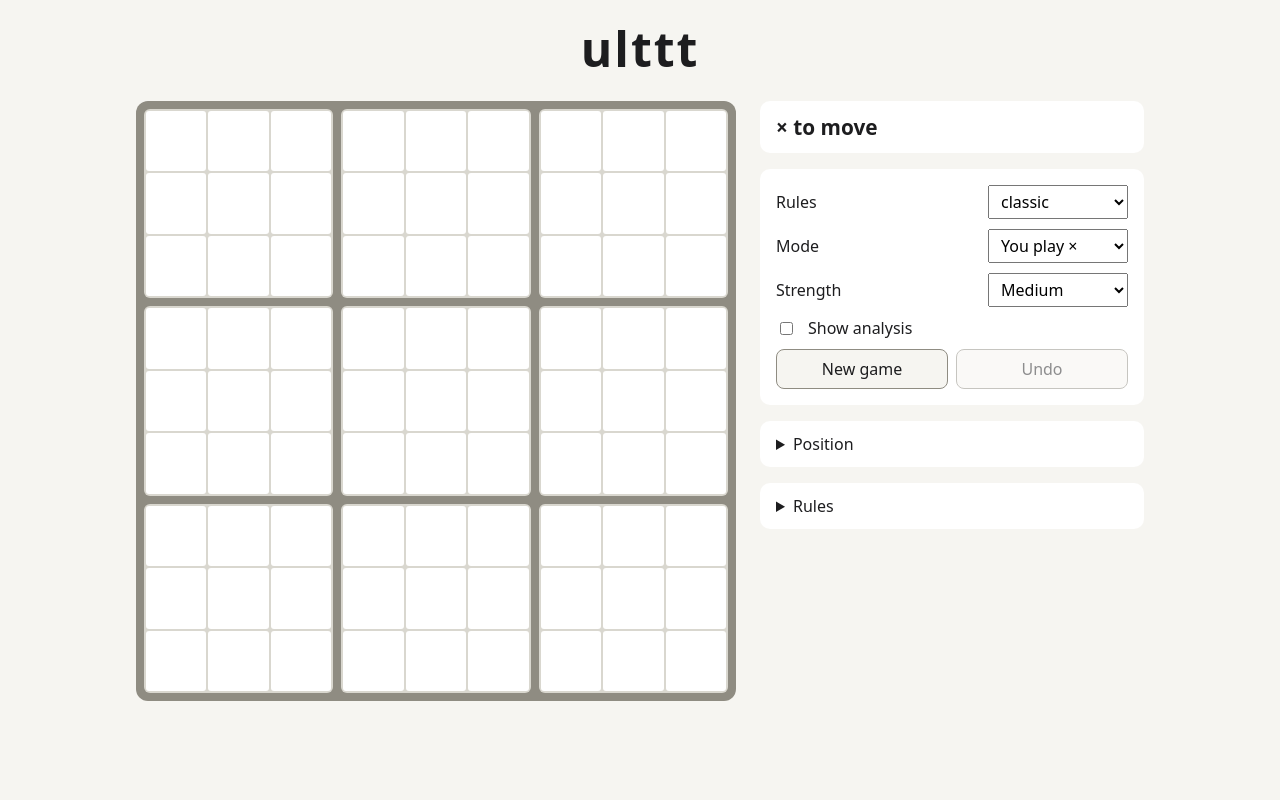
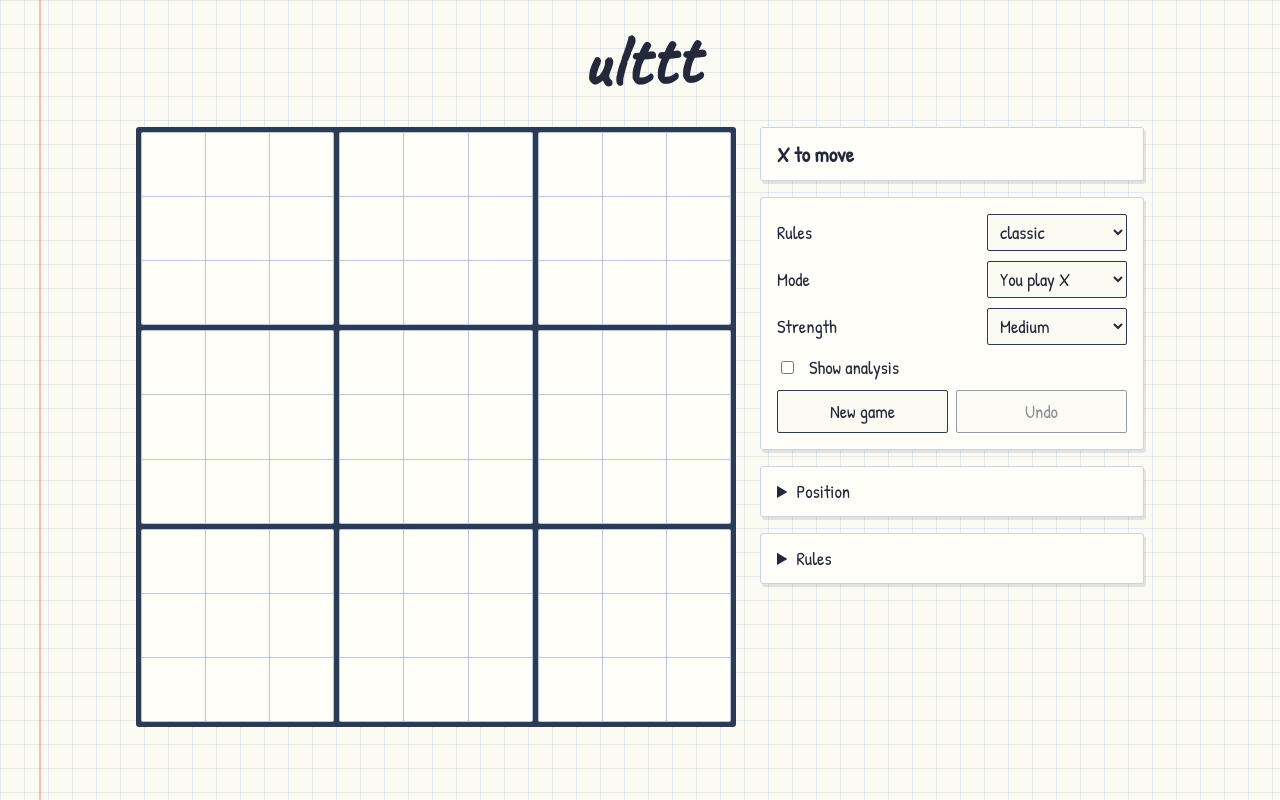
Before and after one commit to levonalexanian/ulttt, a React (Vite) app in the folder frontend/: page / in a window 1280 px wide. Built offline with nearby package versions, Linux system fonts and the light colour scheme.

Commit message:
Restyle the site as pen on graph paper with a scribbling pencil spinner.

```diff
--- a/frontend/package.json
+++ b/frontend/package.json
@@ -11,6 +11,8 @@
     "preview": "vite preview"
   },
   "dependencies": {
+    "@fontsource/caveat": "^5.3.0",
+    "@fontsource/patrick-hand": "^5.3.0",
     "peerjs": "^1.5.5",
     "react": "^19.3.1",
     "react-dom": "^19.3.1"
--- a/frontend/src/App.tsx
+++ b/frontend/src/App.tsx
@@ -3,13 +3,13 @@ import { Board } from "./Board";
 import { Thinking, randomWord } from "./Thinking";
 import { engine, type Result, type Value, VARIANTS, type Variant } from "./engine";
 import { codeFromUrl, joinLink, useOnline } from "./online";
-import { boardOf, cellOf, parsePosition } from "./position";
+import { boardOf, cellOf, glyph, parsePosition } from "./position";
 
 type Mode = "two-players" | "play-x" | "play-o" | "online";
 
 const MODES: { id: Mode; label: string }[] = [
-  { id: "play-x", label: "You play ×" },
-  { id: "play-o", label: "You play ○" },
+  { id: "play-x", label: `You play ${glyph("x")}` },
+  { id: "play-o", label: `You play ${glyph("o")}` },
   { id: "two-players", label: "Two players" },
   { id: "online", label: "Online" },
 ];
@@ -24,7 +24,7 @@ const STRENGTHS = [
 const START = `${".".repeat(81)}/${".".repeat(9)}/x/-`;
 
 const other = (p: "x" | "o") => (p === "x" ? "o" : "x");
-const markOf = (p: "x" | "o") => (p === "x" ? "×" : "○");
+const markOf = glyph;
 
 /** The positions of a game: the start and after each move. */
 async function replay(variant: Variant, moves: number[]): Promise<string[]> {
@@ -36,9 +36,9 @@ async function replay(variant: Variant, moves: number[]): Promise<string[]> {
 function describeValue(v: Value | null): string {
   switch (v) {
     case 1:
-      return "× wins with perfect play";
+      return `${glyph("x")} wins with perfect play`;
     case -1:
-      return "○ wins with perfect play";
+      return `${glyph("o")} wins with perfect play`;
     case 0:
       return "Draw with perfect play";
     case 2:
@@ -71,7 +71,7 @@ export function App() {
 
   const online = useOnline();
   const [joinText, setJoinText] = useState("");
-  // Online: the side this browser plays. The host starts as ×.
+  // Online: the side this browser plays. The host starts as X.
   const [me, setMe] = useState<"x" | "o">("x");
   // Online: set while a received message is being applied.
   const busy = useRef(false);
@@ -414,7 +414,7 @@ export function App() {
                 <p className="line">
                   Best line:{" "}
                   {line
-                    .map((m, i) => `${(pos.toMove === "x") === (i % 2 === 0) ? "×" : "○"}${boardOf(m) + 1}.${cellOf(m) + 1}`)
+                    .map((m, i) => `${glyph((pos.toMove === "x") === (i % 2 === 0) ? "x" : "o")}${boardOf(m) + 1}.${cellOf(m) + 1}`)
                     .join(" ")}
                 </p>
               ) : null}
@@ -427,7 +427,7 @@ export function App() {
           <ol className="moves">
             {moves.map((m, i) => (
               <li key={i}>
-                {i % 2 === 0 ? "×" : "○"} board {boardOf(m) + 1}, cell {cellOf(m) + 1}
+                {glyph(i % 2 === 0 ? "x" : "o")} board {boardOf(m) + 1}, cell {cellOf(m) + 1}
               </li>
             ))}
           </ol>
--- a/frontend/src/Board.tsx
+++ b/frontend/src/Board.tsx
@@ -1,5 +1,5 @@
 import type { Value } from "./engine";
-import { type Position, boardOf } from "./position";
+import { type Position, boardOf, glyph } from "./position";
 
 interface Props {
   pos: Position;
@@ -45,11 +45,11 @@ export function Board({ pos, legal, lastMove, values, onMove, disabled }: Props)
                   onClick={() => onMove(m)}
                   aria-label={`board ${b + 1} cell ${c + 1}${mark ? `: ${mark}` : ""}${v ? `, ${VERDICT_LABEL[v]}` : ""}`}
                 >
-                  {mark ? <span className={`mark mark-${mark}`}>{mark === "x" ? "×" : "○"}</span> : null}
+                  {mark ? <span className={`mark mark-${mark}`}>{glyph(mark)}</span> : null}
                 </button>
               );
             })}
-            {owner ? <div className={`owner owner-${owner}`}>{owner === "x" ? "×" : "○"}</div> : null}
+            {owner ? <div className={`owner owner-${owner}`}>{glyph(owner)}</div> : null}
           </div>
         );
       })}
--- a/frontend/src/position.ts
+++ b/frontend/src/position.ts
@@ -24,3 +24,6 @@ export function parsePosition(s: string): Position {
 
 export const boardOf = (move: number) => Math.floor(move / 9);
 export const cellOf = (move: number) => move % 9;
+
+/** How a player's mark is written. */
+export const glyph = (p: "x" | "o") => (p === "x" ? "X" : "O");
--- a/frontend/src/styles.css
+++ b/frontend/src/styles.css
@@ -1,35 +1,35 @@
+/* Pen on graph paper: one look for everyone, whatever the device's theme. */
+@import "@fontsource/patrick-hand/latin-400.css";
+@import "@fontsource/caveat/latin-700.css";
+
 :root {
-  --bg: #f6f5f1;
-  --panel: #ffffff;
-  --ink: #1d1d1f;
-  --muted: #6b6b70;
-  --line: #d9d7cf;
-  --line-strong: #8f8c82;
-  --x: #d1495b;
-  --o: #2e86ab;
-  --playable: #fff4c8;
-  --last: #ffe08a;
+  --bg: #fbfaf3;
+  --panel: #fffef8;
+  --ink: #23283a;
+  --muted: #6a6f80;
+  --line: #b9c6dc;
+  --line-strong: #2b3a55;
+  --x: #c0392b;
+  --o: #1f4e9c;
+  --playable: #fff7a8;
+  --last: #ffe066;
+  --highlight: #f2c94c;
+  --accent: #23283a;
   --win: #2f9e44;
   --draw: #868e96;
   --loss: #e03131;
   --unknown: #f0c419;
+  --font: "Patrick Hand", "Comic Sans MS", cursive;
+  --title-font: "Caveat", cursive;
+  --mark-font: "Caveat", cursive;
+  --title-size: 4.5rem;
+  --radius: 3px;
+  --radius-sm: 2px;
+  --panel-border: 1px solid #c9d3e6;
+  --panel-shadow: 2px 3px 0 rgba(43, 58, 85, 0.12);
+  --board-gap: 5px;
+  --cell-gap: 1px;
   color-scheme: light;
-}
-
-@media (prefers-color-scheme: dark) {
-  :root {
-    --bg: #17171a;
-    --panel: #222226;
-    --ink: #ececef;
-    --muted: #9a9aa2;
-    --line: #3a3a40;
-    --line-strong: #6c6c75;
-    --x: #ff6b7d;
-    --o: #5ec2ea;
-    --playable: #3a3520;
-    --last: #5a4c1a;
-    color-scheme: dark;
-  }
 }
 
 * {
@@ -40,7 +40,7 @@ body {
   margin: 0;
   background: var(--bg);
   color: var(--ink);
-  font-family: system-ui, -apple-system, "Segoe UI", sans-serif;
+  font-family: var(--font);
 }
 
 .app {
@@ -51,7 +51,9 @@ body {
 
 header h1 {
   margin: 0 0 20px;
-  font-size: 3rem;
+  font-family: var(--title-font);
+  font-size: var(--title-size);
+  font-weight: 700;
   letter-spacing: 0.04em;
   text-align: center;
 }
@@ -67,12 +69,12 @@ main {
   display: grid;
   grid-template-columns: repeat(3, 1fr);
   grid-template-rows: repeat(3, 1fr);
-  gap: 8px;
+  gap: var(--board-gap);
   width: min(100%, 600px);
   aspect-ratio: 1;
-  padding: 8px;
+  padding: var(--board-gap);
   background: var(--line-strong);
-  border-radius: 12px;
+  border-radius: var(--radius);
 }
 
 .local {
@@ -81,14 +83,14 @@ main {
   grid-template-columns: repeat(3, 1fr);
   grid-template-rows: repeat(3, 1fr);
   min-height: 0;
-  gap: 2px;
-  padding: 2px;
+  gap: var(--cell-gap);
+  padding: var(--cell-gap);
   background: var(--line);
-  border-radius: 6px;
+  border-radius: var(--radius-sm);
 }
 
 .local.playable {
-  box-shadow: 0 0 0 3px var(--unknown);
+  box-shadow: 0 0 0 3px var(--highlight);
 }
 
 .cell {
@@ -98,9 +100,10 @@ main {
   align-items: center;
   justify-content: center;
   border: 0;
-  border-radius: 3px;
+  border-radius: calc(var(--radius-sm) / 2);
   background: var(--panel);
   padding: 0;
+  font-family: var(--mark-font);
   font-size: clamp(14px, 3.6vw, 26px);
   cursor: pointer;
   position: relative;
@@ -171,10 +174,11 @@ main {
   display: flex;
   align-items: center;
   justify-content: center;
+  font-family: var(--mark-font);
   font-size: clamp(48px, 13vw, 120px);
   font-weight: 800;
   pointer-events: none;
-  border-radius: 6px;
+  border-radius: var(--radius-sm);
 }
 
 /* Won boards are covered, except in `open` where they stay playable: the
@@ -199,24 +203,34 @@ aside {
   gap: 16px;
 }
 
+.status,
+.controls,
+.analysis,
+.online,
+.moves,
+details {
+  background: var(--panel);
+  border: var(--panel-border);
+  border-radius: var(--radius);
+  box-shadow: var(--panel-shadow);
+}
+
 .status {
   font-size: 1.3rem;
   font-weight: 600;
   padding: 12px 16px;
-  background: var(--panel);
-  border-radius: 10px;
 }
 
 .status.over {
-  box-shadow: inset 4px 0 0 var(--win);
+  box-shadow:
+    inset 4px 0 0 var(--win),
+    var(--panel-shadow);
 }
 
 .controls {
   display: grid;
   gap: 10px;
   padding: 16px;
-  background: var(--panel);
-  border-radius: 10px;
 }
 
 .controls label {
@@ -226,10 +240,19 @@ aside {
   gap: 12px;
 }
 
+select,
+button,
+input {
+  font: inherit;
+  color: var(--ink);
+}
+
 .controls select {
-  font: inherit;
   padding: 4px 8px;
   min-width: 140px;
+  background: var(--bg);
+  border: 1px solid var(--line-strong);
+  border-radius: var(--radius-sm);
 }
 
 .controls .toggle {
@@ -243,12 +266,10 @@ aside {
 
 .buttons button {
   flex: 1;
-  font: inherit;
   padding: 8px;
-  border-radius: 8px;
+  border-radius: var(--radius-sm);
   border: 1px solid var(--line-strong);
   background: var(--bg);
-  color: var(--ink);
   cursor: pointer;
 }
 
@@ -260,8 +281,6 @@ aside {
 .analysis,
 .online {
   padding: 12px 16px;
-  background: var(--panel);
-  border-radius: 10px;
 }
 
 .analysis p,
@@ -284,8 +303,6 @@ aside {
   overflow-y: auto;
   margin: 0;
   padding: 12px 16px 12px 40px;
-  background: var(--panel);
-  border-radius: 10px;
   color: var(--muted);
   font-size: 0.9rem;
 }
@@ -296,8 +313,6 @@ aside {
 
 details {
   padding: 12px 16px;
-  background: var(--panel);
-  border-radius: 10px;
   color: var(--muted);
 }
 
@@ -337,23 +352,20 @@ summary {
 .load input {
   flex: 1;
   min-width: 0;
-  font: inherit;
   font-size: 0.85rem;
   padding: 6px 8px;
-  border-radius: 6px;
+  border-radius: var(--radius-sm);
   border: 1px solid var(--line-strong);
   background: var(--bg);
-  color: var(--ink);
 }
 
 .notation button,
-.load button {
-  font: inherit;
+.load button,
+.online p button {
   padding: 6px 10px;
-  border-radius: 6px;
+  border-radius: var(--radius-sm);
   border: 1px solid var(--line-strong);
   background: var(--bg);
-  color: var(--ink);
   cursor: pointer;
 }
 
@@ -368,7 +380,7 @@ summary {
 }
 
 .thinking {
-  color: var(--accent, #d97757);
+  color: var(--accent);
 }
 
 .thinking .spinner {
@@ -384,3 +396,58 @@ summary {
   width: 1.5em;
   text-align: left;
 }
+
+/* The paper and handwriting. */
+body {
+  font-size: 1.15rem;
+  /* Faint blue graph paper with a red margin line. */
+  background-image:
+    linear-gradient(90deg, transparent 39px, rgba(220, 80, 80, 0.35) 39px, rgba(220, 80, 80, 0.35) 41px, transparent 41px),
+    linear-gradient(rgba(80, 120, 200, 0.14) 1px, transparent 1px),
+    linear-gradient(90deg, rgba(80, 120, 200, 0.14) 1px, transparent 1px);
+  background-size:
+    100% 100%,
+    24px 24px,
+    24px 24px;
+}
+
+header h1 {
+  letter-spacing: 0.02em;
+  transform: rotate(-2deg);
+}
+
+.cell {
+  font-size: clamp(18px, 5vw, 36px);
+}
+
+.owner {
+  font-size: clamp(64px, 17vw, 160px);
+}
+
+/* The pencil scribbles back and forth while the engine thinks. */
+.thinking .spinner {
+  animation: scribble 0.7s ease-in-out infinite;
+  transform-origin: 20% 90%;
+}
+
+@keyframes scribble {
+  0%,
+  100% {
+    transform: translateX(-2px) rotate(-14deg);
+  }
+  25% {
+    transform: translate(1px, -1px) rotate(6deg);
+  }
+  50% {
+    transform: translateX(3px) rotate(-8deg);
+  }
+  75% {
+    transform: translate(0, 1px) rotate(10deg);
+  }
+}
+
+@media (prefers-reduced-motion: reduce) {
+  .thinking .spinner {
+    animation: none;
+  }
+}
```
Also changed, not shown: frontend/src/Thinking.tsx (+5 -6 lines), 1 other file (tests, documents, lock files or other folders).
